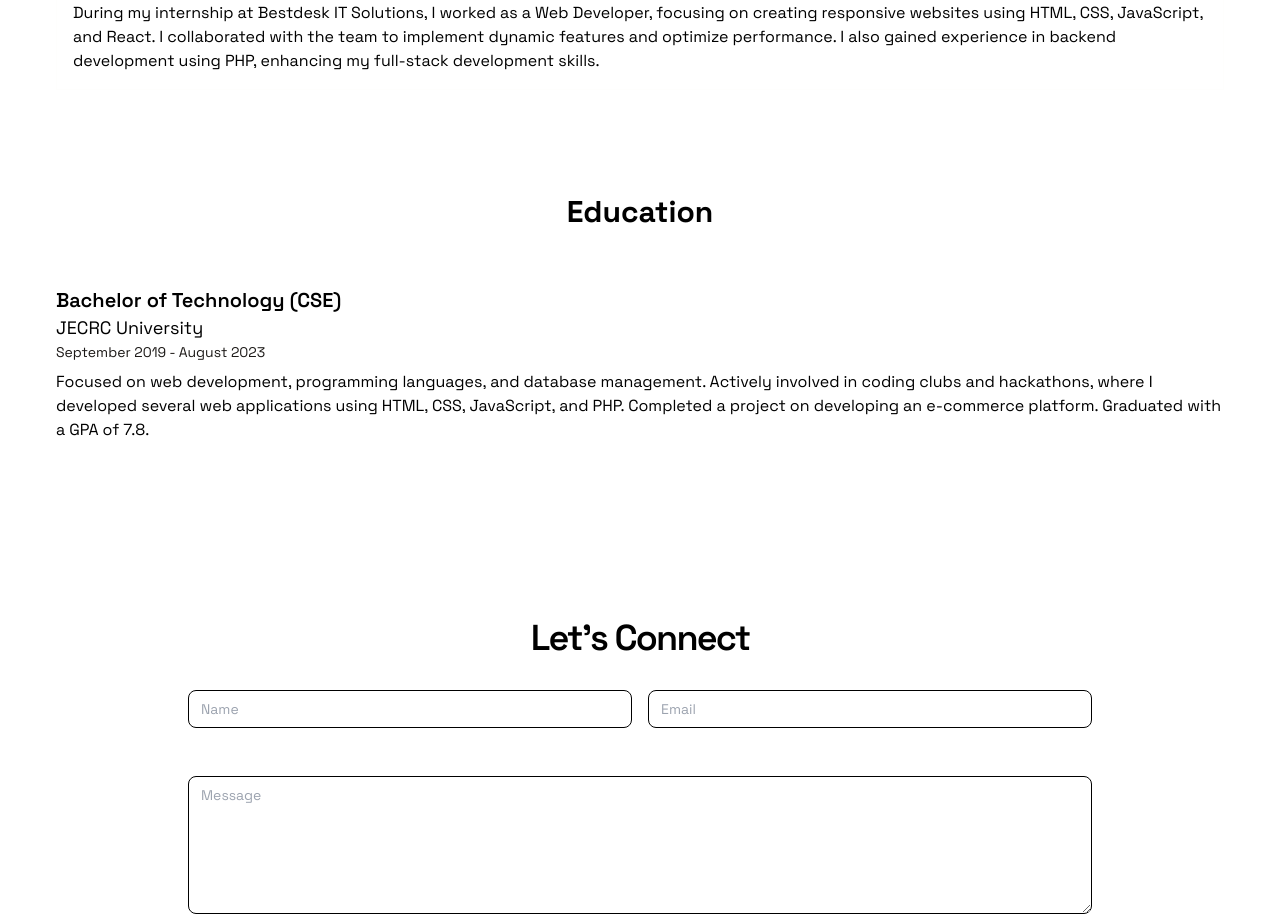
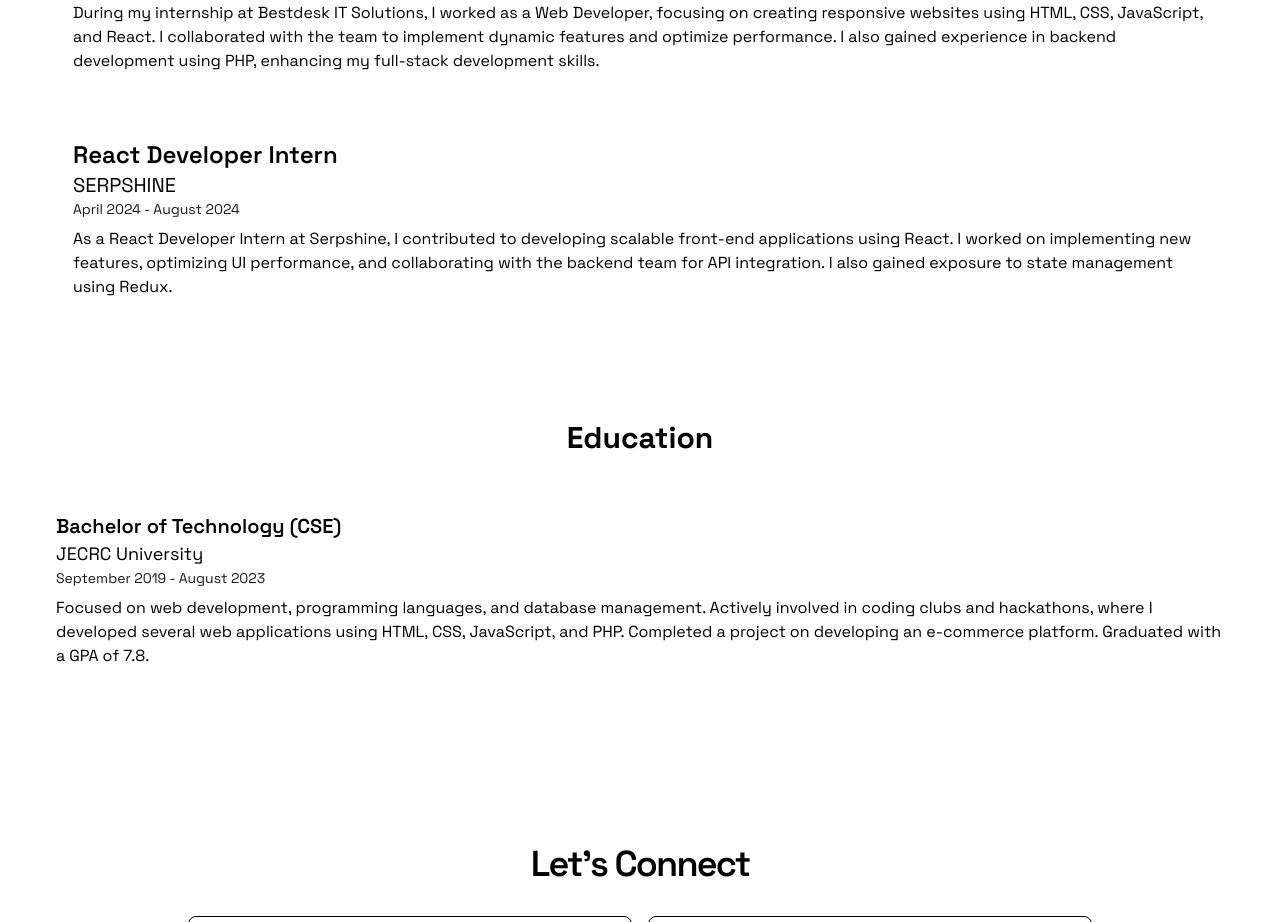
Before and after one commit to Gautam007Joshi/React-Portfolio, a React (Create React App) app: page / in a window 1280 px wide. Shown: the part 3240-4162 px from the top of the page. Built offline with nearby package versions, Linux system fonts and the light colour scheme.

Commit message:
Update index.jsx

```diff
--- a/src/constants/index.jsx
+++ b/src/constants/index.jsx
@@ -105,6 +105,13 @@ export const EXPERIENCES = [
     description:
       "During my internship at Bestdesk IT Solutions, I worked as a Web Developer, focusing on creating responsive websites using HTML, CSS, JavaScript, and React. I collaborated with the team to implement dynamic features and optimize performance. I also gained experience in backend development using PHP, enhancing my full-stack development skills.",
   },
+  {
+    title: "React Developer Intern",
+    company: "SERPSHINE",
+    duration: "April 2024 - August 2024",
+    description:
+      "As a React Developer Intern at  Serpshine, I contributed to developing scalable front-end applications using React. I worked on implementing new features, optimizing UI performance, and collaborating with the backend team for API integration. I also gained exposure to state management using Redux.",
+  },
 ];
 
 export const EDUCATION = [
```
